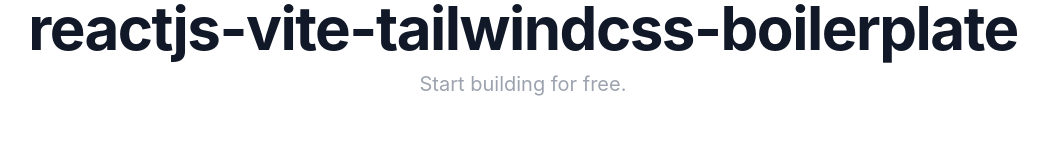
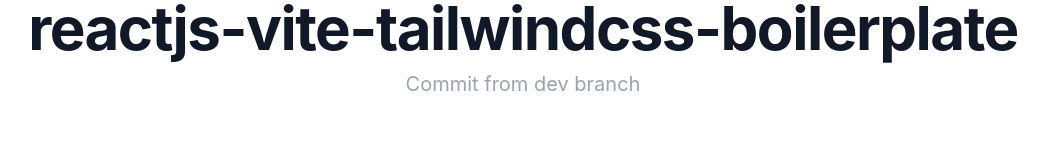
Before and after one commit to appsplash99/blowhorn-landing-page, a React (Vite) app: page / in a window 1280 px wide. Shown: the part 134-294 px from the top of the page, without its empty margins (117-1165 px from the left). Built offline with nearby package versions, Linux system fonts and the light colour scheme.

Commit message:
test commit from dev

```diff
--- a/src/App.tsx
+++ b/src/App.tsx
@@ -11,7 +11,7 @@
         <p className="my-3 text-4xl sm:text-5xl lg:text-6xl font-bold sm:tracking-tight text-gray-900">
           reactjs-vite-tailwindcss-boilerplate
         </p>
-        <p className="text-xl text-gray-400">Start building for free.</p>
+        <p className="text-xl text-gray-400">Commit from dev branch</p>
       </div>
     </div>
   </div>
```
